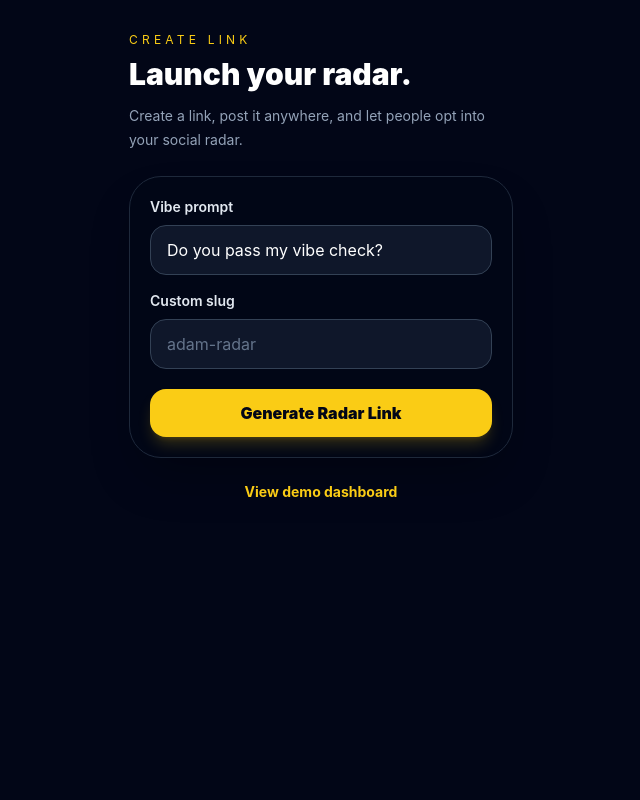
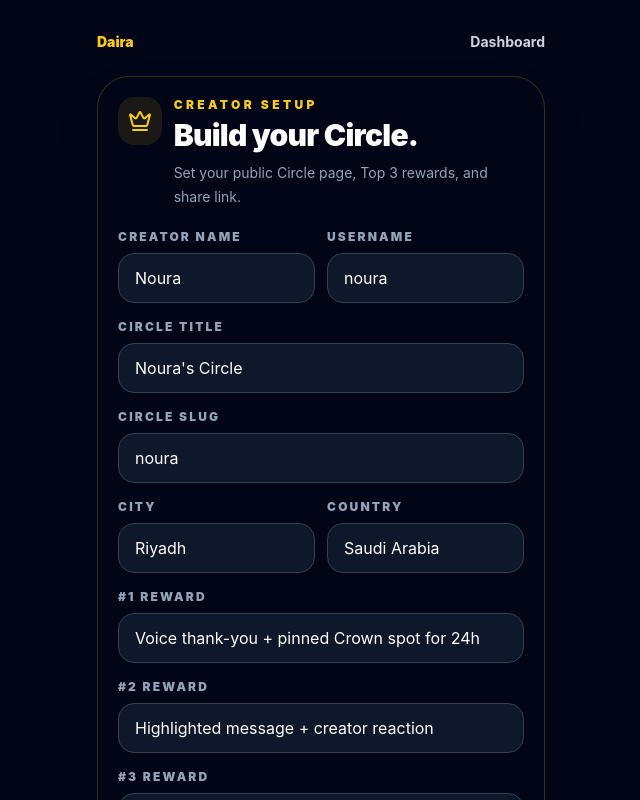
Before and after one commit to youssefalw2001/Koinara-, a React (Vite) app: page /create in a window 1280 px wide. Shown: the top 800 px of the page, without its empty margins (319-959 px from the left). Built offline with nearby package versions, Linux system fonts and the light colour scheme; no server answers.

Commit message:
build: create real Daira Circle setup screen

```diff
--- a/src/pages/CreateLinkPage.tsx
+++ b/src/pages/CreateLinkPage.tsx
@@ -1,24 +1,40 @@
 import { FormEvent, useState } from 'react';
 import { Link } from 'react-router-dom';
-import { Copy, Link2 } from 'lucide-react';
+import { Copy, Crown, Link2, ShieldCheck } from 'lucide-react';
 import { Button } from '../components/ui/Button';
 import { Card } from '../components/ui/Card';
-import { createRadarLink, normalizeSlug } from '../lib/radar';
+import { createCircle, normalizeSlug } from '../lib/daira';
+import { hasSupabaseConfig } from '../lib/supabase';
 
 export function CreateLinkPage() {
-  const [title, setTitle] = useState('Do you pass my vibe check?');
-  const [slug, setSlug] = useState('');
+  const [creatorName, setCreatorName] = useState('Noura');
+  const [username, setUsername] = useState('noura');
+  const [title, setTitle] = useState("Noura's Circle");
+  const [slug, setSlug] = useState('noura');
+  const [city, setCity] = useState('Riyadh');
+  const [country, setCountry] = useState('Saudi Arabia');
+  const [reward1, setReward1] = useState('Voice thank-you + pinned Crown spot for 24h');
+  const [reward2, setReward2] = useState('Highlighted message + creator reaction');
+  const [reward3, setReward3] = useState('Top 3 badge + Circle Pulse mention');
   const [generatedUrl, setGeneratedUrl] = useState('');
   const [loading, setLoading] = useState(false);
+  const [error, setError] = useState('');
 
   async function submit(event: FormEvent) {
     event.preventDefault();
     setLoading(true);
-    const safeSlug = normalizeSlug(slug) || `radar-${Math.random().toString(36).slice(2, 8)}`;
-    await createRadarLink({ title, slug: safeSlug });
-    const baseUrl = import.meta.env.VITE_APP_BASE_URL || window.location.origin;
-    setGeneratedUrl(`${baseUrl}/r/${safeSlug}`);
-    setLoading(false);
+    setError('');
+
+    try {
+      const safeSlug = normalizeSlug(slug) || normalizeSlug(creatorName) || `circle-${Math.random().toString(36).slice(2, 8)}`;
+      await createCircle({ creatorName, username, title, slug: safeSlug, city, country, reward1, reward2, reward3 });
+      const baseUrl = import.meta.env.VITE_APP_BASE_URL || window.location.origin;
+      setGeneratedUrl(`${baseUrl}/c/${safeSlug}`);
+    } catch (err) {
+      setError(err instanceof Error ? err.message : 'Could not create Circle. Check Supabase setup.');
+    } finally {
+      setLoading(false);
+    }
   }
 
   async function copyLink() {
@@ -28,39 +44,104 @@ export function CreateLinkPage() {
 
   return (
     <main className="min-h-screen bg-midnight px-5 py-8 text-white">
-      <div className="mx-auto max-w-sm">
-        <p className="text-xs uppercase tracking-[0.35em] text-cyberGold">Create Link</p>
-        <h1 className="mt-2 text-3xl font-black">Launch your radar.</h1>
-        <p className="mt-3 text-sm leading-6 text-slate-400">Create a link, post it anywhere, and let people opt into your social radar.</p>
+      <div className="mx-auto max-w-md">
+        <nav className="mb-6 flex items-center justify-between">
+          <Link to="/" className="text-sm font-black text-cyberGold">Daira</Link>
+          <Link to="/dashboard" className="text-sm font-bold text-slate-300">Dashboard</Link>
+        </nav>
 
-        <form onSubmit={submit} className="mt-6">
-          <Card>
-            <label className="mb-2 block text-sm font-semibold text-slate-200">Vibe prompt</label>
-            <input value={title} onChange={(e) => setTitle(e.target.value)} className="mb-4 w-full rounded-2xl border border-slate-700 bg-slate-900 px-4 py-3 outline-none focus:ring-4 focus:ring-yellow-400/30" />
+        <Card className="border-yellow-400/20 bg-slate-950">
+          <div className="mb-5 flex items-start gap-3">
+            <div className="grid h-12 w-12 place-items-center rounded-2xl bg-yellow-400/10 text-cyberGold">
+              <Crown className="h-6 w-6" />
+            </div>
+            <div>
+              <p className="text-xs font-black uppercase tracking-[0.28em] text-cyberGold">Creator setup</p>
+              <h1 className="mt-1 text-3xl font-black tracking-tight">Build your Circle.</h1>
+              <p className="mt-2 text-sm leading-6 text-slate-400">Set your public Circle page, Top 3 rewards, and share link.</p>
+            </div>
+          </div>
 
-            <label className="mb-2 block text-sm font-semibold text-slate-200">Custom slug</label>
-            <input value={slug} onChange={(e) => setSlug(e.target.value)} placeholder="adam-radar" className="mb-5 w-full rounded-2xl border border-slate-700 bg-slate-900 px-4 py-3 outline-none placeholder:text-slate-500 focus:ring-4 focus:ring-yellow-400/30" />
+          {!hasSupabaseConfig && (
+            <div className="mb-5 rounded-2xl border border-yellow-400/20 bg-yellow-400/10 p-4 text-sm leading-6 text-yellow-100">
+              Supabase env keys are not set yet, so this screen previews the real flow locally. Add your keys to save Circles permanently.
+            </div>
+          )}
+
+          <form onSubmit={submit} className="space-y-4">
+            <div className="grid grid-cols-2 gap-3">
+              <div>
+                <label className="mb-2 block text-xs font-black uppercase tracking-[0.18em] text-slate-400">Creator name</label>
+                <input value={creatorName} onChange={(e) => setCreatorName(e.target.value)} className="w-full rounded-2xl border border-slate-700 bg-slate-900 px-4 py-3 outline-none focus:ring-4 focus:ring-yellow-400/20" />
+              </div>
+              <div>
+                <label className="mb-2 block text-xs font-black uppercase tracking-[0.18em] text-slate-400">Username</label>
+                <input value={username} onChange={(e) => setUsername(e.target.value)} className="w-full rounded-2xl border border-slate-700 bg-slate-900 px-4 py-3 outline-none focus:ring-4 focus:ring-yellow-400/20" />
+              </div>
+            </div>
+
+            <div>
+              <label className="mb-2 block text-xs font-black uppercase tracking-[0.18em] text-slate-400">Circle title</label>
+              <input value={title} onChange={(e) => setTitle(e.target.value)} className="w-full rounded-2xl border border-slate-700 bg-slate-900 px-4 py-3 outline-none focus:ring-4 focus:ring-yellow-400/20" />
+            </div>
+
+            <div>
+              <label className="mb-2 block text-xs font-black uppercase tracking-[0.18em] text-slate-400">Circle slug</label>
+              <input value={slug} onChange={(e) => setSlug(e.target.value)} placeholder="noura" className="w-full rounded-2xl border border-slate-700 bg-slate-900 px-4 py-3 outline-none placeholder:text-slate-500 focus:ring-4 focus:ring-yellow-400/20" />
+            </div>
+
+            <div className="grid grid-cols-2 gap-3">
+              <div>
+                <label className="mb-2 block text-xs font-black uppercase tracking-[0.18em] text-slate-400">City</label>
+                <input value={city} onChange={(e) => setCity(e.target.value)} className="w-full rounded-2xl border border-slate-700 bg-slate-900 px-4 py-3 outline-none focus:ring-4 focus:ring-yellow-400/20" />
+              </div>
+              <div>
+                <label className="mb-2 block text-xs font-black uppercase tracking-[0.18em] text-slate-400">Country</label>
+                <input value={country} onChange={(e) => setCountry(e.target.value)} className="w-full rounded-2xl border border-slate-700 bg-slate-900 px-4 py-3 outline-none focus:ring-4 focus:ring-yellow-400/20" />
+              </div>
+            </div>
+
+            {[reward1, reward2, reward3].map((reward, index) => (
+              <div key={index}>
+                <label className="mb-2 block text-xs font-black uppercase tracking-[0.18em] text-slate-400">#{index + 1} reward</label>
+                <input
+                  value={reward}
+                  onChange={(e) => [setReward1, setReward2, setReward3][index](e.target.value)}
+                  className="w-full rounded-2xl border border-slate-700 bg-slate-900 px-4 py-3 outline-none focus:ring-4 focus:ring-yellow-400/20"
+                />
+              </div>
+            ))}
 
             <Button type="submit" disabled={loading} className="w-full">
-              {loading ? 'Creating...' : 'Generate Radar Link'}
+              {loading ? 'Creating...' : 'Create Circle'}
             </Button>
-          </Card>
-        </form>
+          </form>
+        </Card>
+
+        {error && <Card className="mt-5 border-red-400/20 bg-red-950/30 text-sm text-red-100">{error}</Card>}
 
         {generatedUrl && (
           <Card className="mt-5 border-yellow-400/20">
             <div className="mb-3 flex items-center gap-2 text-cyberGold">
               <Link2 className="h-5 w-5" />
-              <h2 className="font-black">Your link is ready</h2>
+              <h2 className="font-black">Your Circle link is ready</h2>
             </div>
             <p className="break-all rounded-2xl bg-slate-900 p-3 text-sm text-slate-200">{generatedUrl}</p>
-            <Button onClick={copyLink} className="mt-4 w-full">
-              <Copy className="mr-2 inline h-4 w-4" /> Copy Link
-            </Button>
+            <div className="mt-4 grid grid-cols-2 gap-3">
+              <Button onClick={copyLink} className="w-full">
+                <Copy className="mr-2 inline h-4 w-4" /> Copy
+              </Button>
+              <Link to={`/c/${normalizeSlug(slug) || 'noura'}`}>
+                <Button variant="ghost" className="w-full">Open</Button>
+              </Link>
+            </div>
           </Card>
         )}
 
-        <Link to="/dashboard" className="mt-6 block text-center text-sm font-bold text-cyberGold">View demo dashboard</Link>
+        <Card className="mt-5 flex gap-3 border-emerald-400/10 bg-emerald-400/5 text-sm leading-6 text-emerald-50">
+          <ShieldCheck className="mt-1 h-5 w-5 shrink-0 text-emerald-300" />
+          Rewards must stay inside Daira: no phone numbers, private Snap, adult content, meetups, or forced off-platform access.
+        </Card>
       </div>
     </main>
   );
```
